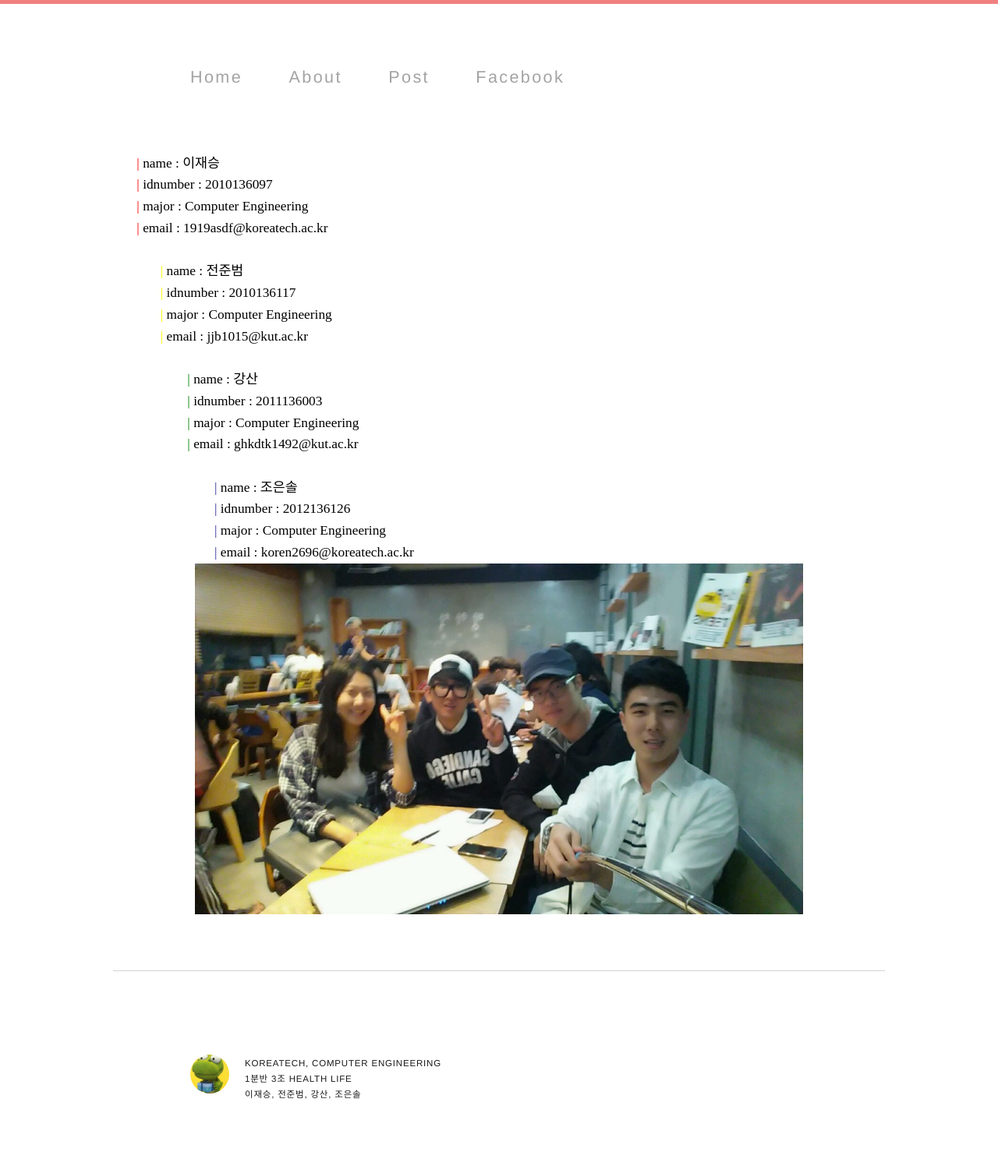
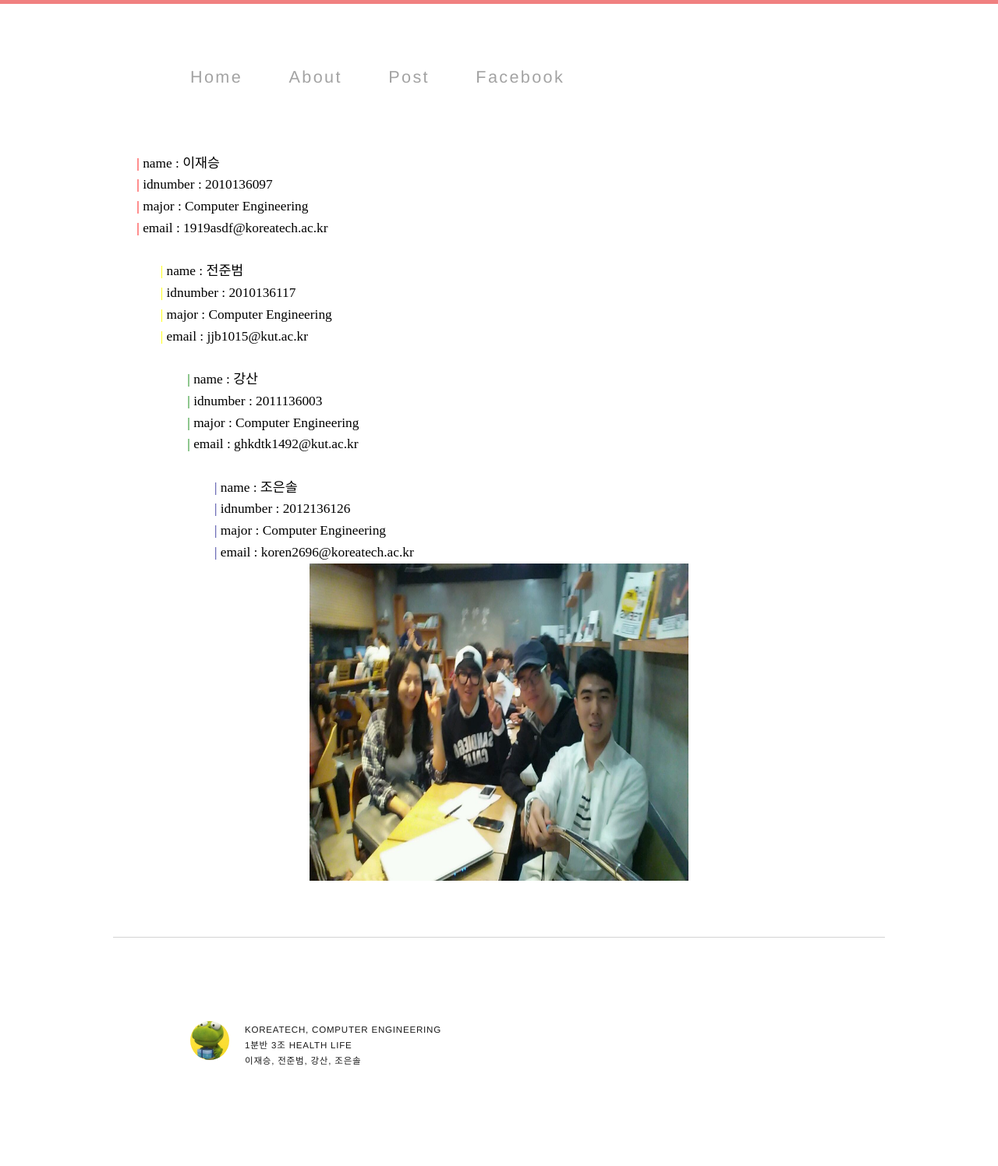
Before and after one commit to kuthealth/kuthealth.github.com, a Jekyll site: the page page/about.html, which Jekyll copies as it is, in a window 1280 px wide. Shown: the whole page at 78% size. Built offline with Jekyll 4.4.1, drawn with Linux system fonts in a browser that asks for light colours; comment, search, counter and statistics services are not loaded; after the commit the page ends 1453 px from its top, so only the background shows below that.

Commit message:
Update about.html

```diff
--- a/page/about.html
+++ b/page/about.html
@@ -81,7 +81,7 @@
 
 <P CLASS=HStyle0 STYLE='text-align:center;'><SPAN STYLE='font-weight:"bold"'><IMG src="../src/team.jpg" alt="그림입니다.
 원본 그림의 이름: CLP00001a1c82fb.bmp
-원본 그림의 크기: 가로 486pixel, 세로 407pixel" width="780" height="450" vspace="0" hspace="0" border="0"></SPAN></P>
+원본 그림의 크기: 가로 486pixel, 세로 407pixel" width="486" height="407" vspace="0" hspace="0" border="0"></SPAN></P>
 
 
         <footer>
```
